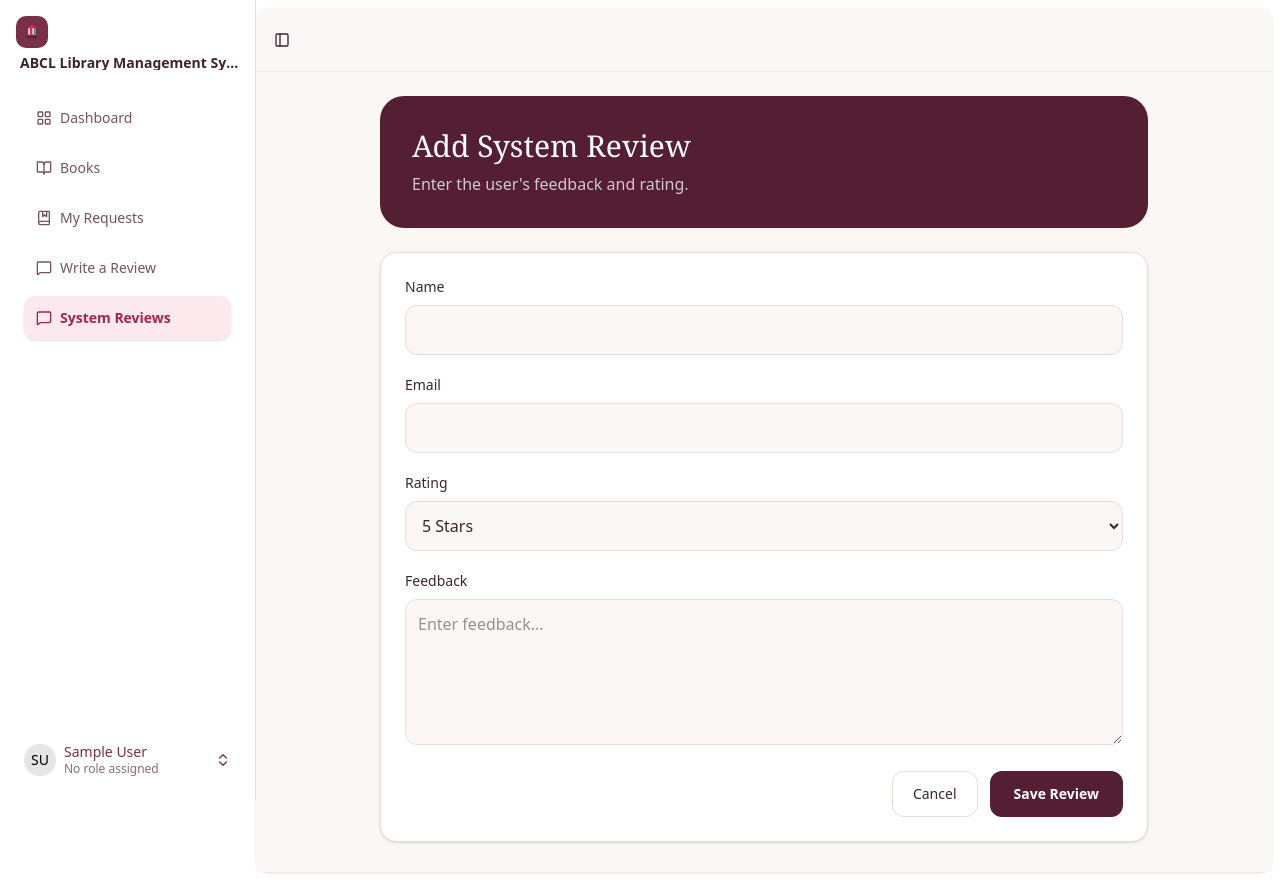
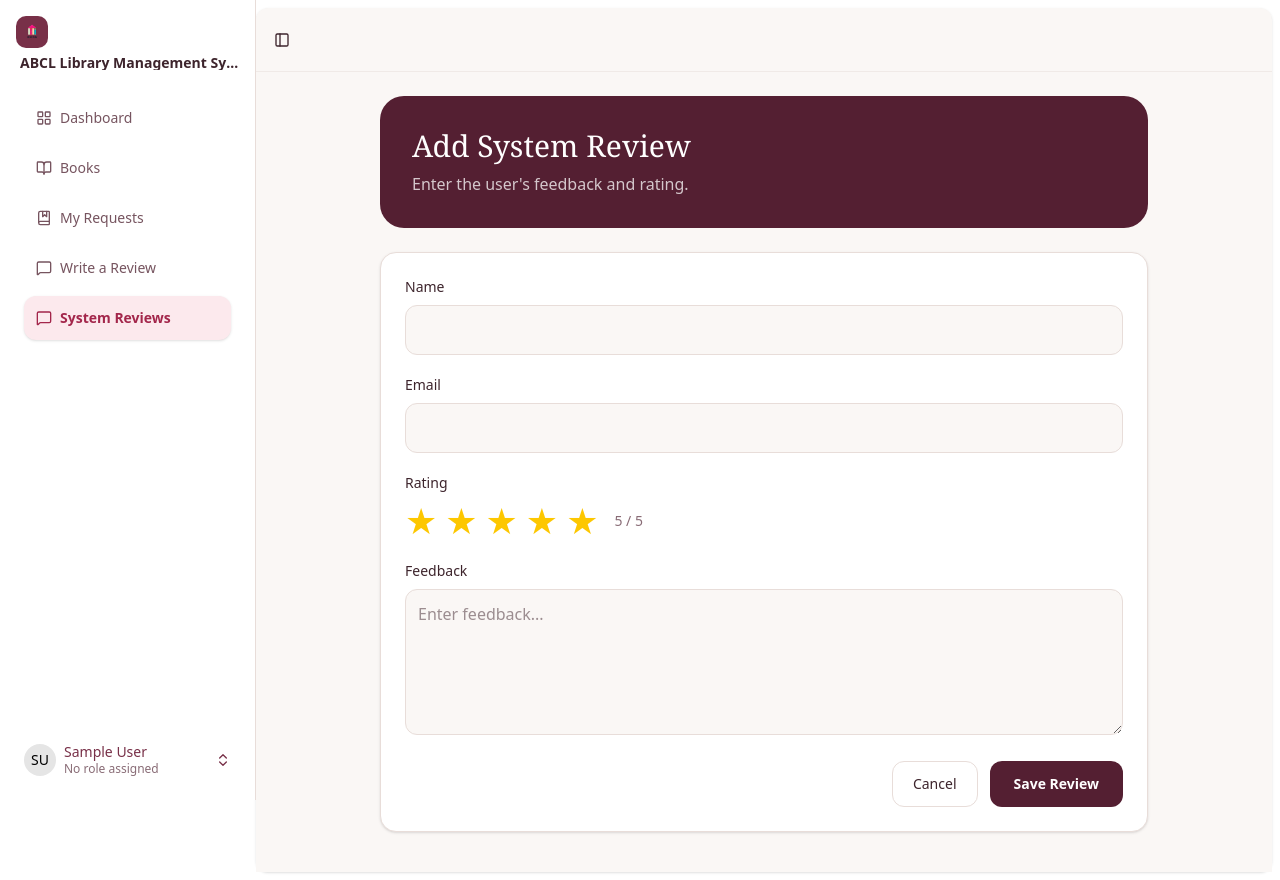
Before and after one commit to c20245382concha-collab/library-management-system, a Laravel app: page /system-reviews/create in a window 1280 px wide. Run offline with Laravel 12, Linux system fonts and the light colour scheme; the visitor is signed in with stand-in values (Sample User, id 1); data comes from the database, SQL or seed files in the repository; style sheets or scripts are compiled from the project's sources; some libraries are stand-ins or nearby versions; some web fonts are replaced.

Commit message:
dropdown to stars

```diff
--- a/resources/js/pages/SystemReview/Create.tsx
+++ b/resources/js/pages/SystemReview/Create.tsx
@@ -70,28 +70,40 @@ export default function Create() {
                             )}
                         </div>
 
+
                         <div>
                             <label className="mb-2 block text-sm font-medium">
                                 Rating
                             </label>
-                            <select
-                                value={data.rating}
-                                onChange={e => setData('rating', Number(e.target.value))}
-                                className="w-full rounded-xl border border-input bg-background p-3"
-                                required
-                            >
-                                {[5, 4, 3, 2, 1].map(number => (
-                                    <option key={number} value={number}>
-                                        {number} Star{number > 1 ? 's' : ''}
-                                    </option>
+
+                            <div className="flex items-center gap-2">
+                                {[1, 2, 3, 4, 5].map((number) => (
+                                    <button
+                                        key={number}
+                                        type="button"
+                                        onClick={() => setData('rating', number)}
+                                        className={`text-4xl transition-all duration-200 hover:scale-110 ${data.rating >= number
+                                            ? 'text-yellow-400'
+                                            : 'text-gray-300'
+                                            }`}
+                                        aria-label={`Rate ${number} star${number > 1 ? 's' : ''}`}
+                                    >
+                                        ★
+                                    </button>
                                 ))}
-                            </select>
+
+                                <span className="ml-2 text-sm font-medium text-muted-foreground">
+                                    {data.rating} / 5
+                                </span>
+                            </div>
+
                             {errors.rating && (
                                 <p className="mt-1 text-sm text-red-500">
                                     {errors.rating}
                                 </p>
                             )}
                         </div>
+
 
                         <div>
                             <label className="mb-2 block text-sm font-medium">
```
